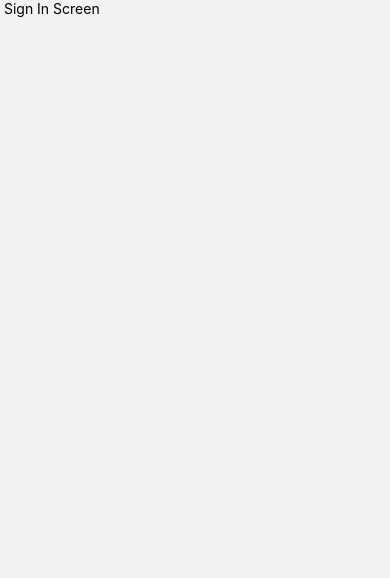
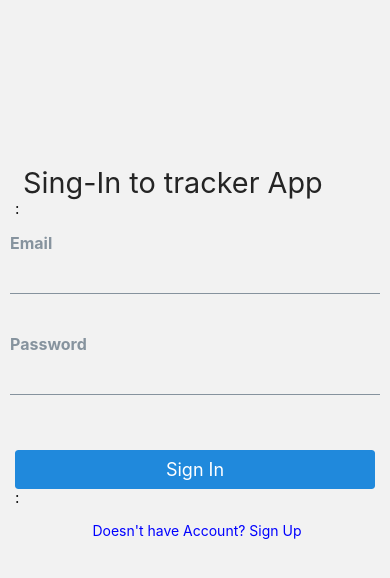
Before and after one commit to hoshoo21/TracksApp, a React Native app in the folder Track-App/: screen /SignIn in a window 390 px wide. Shown: the top 578 px of the page. Built offline with nearby package versions, Linux system fonts and the light colour scheme.

Commit message:
Sign in sign up functionality

```diff
--- a/Track-App/App.js
+++ b/Track-App/App.js
@@ -13,6 +13,8 @@ import Account from './src/screens/Account';
 import TrackAdd from './src/screens/TrackAdd';
 import Feather from '@expo/vector-icons/Feather';
 import {Provider as AuthProvider, Context as AuthContext} from './src/context/AuthContext';
+import AsyncStorage from '@react-native-async-storage/async-storage';
+
 const Stack = createNativeStackNavigator();
 const Tab = createBottomTabNavigator();
 
@@ -71,6 +73,8 @@ const Navigation = ()=> {
 };
 
 export default function App() {
+   AsyncStorage.removeItem('token');
+
   return (
     <AuthProvider>
         <Navigation/>
--- a/Track-App/src/apihelper/trackerAPI.js
+++ b/Track-App/src/apihelper/trackerAPI.js
@@ -1,5 +1,6 @@
 import  axios  from "axios";
 
 export default axios.create({
-    baseURL : 'https://5a09-39-34-154-142.ngrok-free.app'
+    baseURL : 'https://7687-39-34-154-142.ngrok-free.app'
+
 })
--- a/Track-App/src/context/AuthContext.js
+++ b/Track-App/src/context/AuthContext.js
@@ -32,8 +32,18 @@ const SignUp = (dispatch) => {
 };
 
 const SignIn = (dispatch) => {
-    return ({ email, password }) => {
-        // SignIn logic here
+    return  async ({ email, password }) => {
+        try {
+            console.log(email, password);
+            const resp = await trackerAPI.post("/singin", { email:  email, password: password });
+            await AsyncStorage.setItem('token',resp.data.token);
+            dispatch({type:'signup_success',payload:resp.data.token})
+            console.log(resp);
+           } catch (error) {
+            dispatch({type:'signup_error', payload : "Email Aldready Exists"});
+            console.log(error.response.data);
+         }
+
     };
 };
 
@@ -45,6 +55,6 @@ const SignOut = (dispatch) => {
 
 export const { Provider, Context } = CreateDataContext(
     authReducer,
-    { SignUp },
+    { SignUp,SignIn },
     { token: null, errorMessage : '' }
 );
--- a/Track-App/src/screens/SignIn.js
+++ b/Track-App/src/screens/SignIn.js
@@ -1,17 +1,39 @@
-import React from "react";
+import React, { useContext } from "react";
 import {View, Text,StyleSheet} from 'react-native';
+import Credentials from "./components/Credentials";
+import {Context as AuthContext} from "../context/AuthContext";
 
 const SignIn = (props)=>{
-    return (
-        <View >
-            <Text> Sign In Screen </Text>
+    const {state, SignIn} = useContext(AuthContext);
+    const hanldeSignIn = (user) => {
+        SignIn({ email: user.email, password: user.password});
+    }
+    const hanldeNavigation=()=>{
+        props.navigation.navigate("SignUp");
+    }
+   return (
+        <View style ={styles.mainContainer}>
+
+            <Credentials {...props}
+             titleText=  "Sing-In to tracker App"
+             ButtonText=  "Sign In"
+             linkText = "Doesn't have Account? Sign Up"
+             onSubmit = {hanldeSignIn}
+             onNavigate= {hanldeNavigation}
+             errorMessage = {state.errorMessage} />
+
+
         </View>
-    );
+   );
 
 }
 
 
 const styles = StyleSheet.create({
+    mainContainer :{
+        flexGrow :1,
+        justifyContent :'center',
+    },
 
 });
 
--- a/Track-App/src/screens/SingUp.js
+++ b/Track-App/src/screens/SingUp.js
@@ -1,5 +1,5 @@
 import React, { useContext } from "react";
-import {View, Text,StyleSheet, Button} from 'react-native';
+import {View, Text,StyleSheet, Button, TouchableOpacity} from 'react-native';
 import {Text as RNEText} from 'react-native-elements';
 import Credentials from "./components/Credentials";
 import {Context as AuthContext} from "../context/AuthContext";
@@ -12,14 +12,21 @@ const SignUp =(props)=>{
     const handleSignup = (user) => {
         SignUp({ email: user.email, password: user.password});
     }
+    const hanldeNavigation = ()=>{
+        props.navigation.navigate("SignIn");
+    }
     console.log(state);
     return (
         <View style ={styles.mainContainer}>
 
-            <Credentials onSubmit = {handleSignup}  errorMessage = {state.errorMessage} />
-            <Button  title ='Go to Sign In' onPress={()=>{
-                props.navigation.navigate("SignIn");
-            } }></Button>
+            <Credentials {...props}
+             titleText=  "Sing up to tracker App"
+             ButtonText=  "SingUp"
+             linkText = "Already have an Account? Sign in"
+             onSubmit = {handleSignup}
+             onNavigate= {hanldeNavigation}
+             errorMessage = {state.errorMessage} />
+
 
         </View>
     );
@@ -29,7 +36,8 @@ const styles = StyleSheet.create({
     mainContainer :{
         flexGrow :1,
         justifyContent :'center',
-    }
+    },
+
 });
 
 export default SignUp;
--- a/Track-App/src/screens/components/Credentials.js
+++ b/Track-App/src/screens/components/Credentials.js
@@ -4,12 +4,14 @@ import {View,  StyleSheet,
     Platform,
     ScrollView,
     TouchableWithoutFeedback,
+    TouchableOpacity,
     Keyboard } from "react-native";
 import {Text,Input, Button} from 'react-native-elements';
 import Spacer from "./Spacer";
 
 
 const Credentials =(props)=>{
+
         const [email, setEmail] = useState('');
         const [password, setPassword]= useState('');
         return (
@@ -22,7 +24,10 @@ const Credentials =(props)=>{
                     keyboardShouldPersistTaps="handled"
                     >
                        <Spacer>
-                              <Text h3> Sign Up for Tracker  </Text>
+                                <Text h3> {props.titleText} </Text>:
+
+
+
 
                      </Spacer>
                         <Input label ="Email"
@@ -46,10 +51,20 @@ const Credentials =(props)=>{
                     {props.errorMessage ? <Text style={styles.errorMessageContainer}> {props.errorMessage} </Text>: null}
 
                     <Spacer >
-                        <Button title = "Signup"
-                            onPress={()=>{props.onSubmit({email:email,password:password});}}
-                        />
+                                <Button title = {props.ButtonText}
+                                    onPress={()=>{
+                                        props.onSubmit({email:email,password:password});}}
+                                    />:
+
                     </Spacer>
+                    {   <TouchableOpacity onPress={()=>{
+                         props.onNavigate();
+                       }} >
+                            <Text style={styles.link}> {props.linkText}</Text>
+                            </TouchableOpacity>
+
+
+                  }
                 </ScrollView>
                 </TouchableWithoutFeedback>
 
@@ -67,6 +82,12 @@ const styles = StyleSheet.create({
         justifyContent: 'center',
         marginBottom:200,
     },
+    link :{
+        color :'blue',
+        alignSelf:'center',
+
+       }
+     ,
     errorMessageContainer : {
         fontSize:16,
         color : "red",
```
